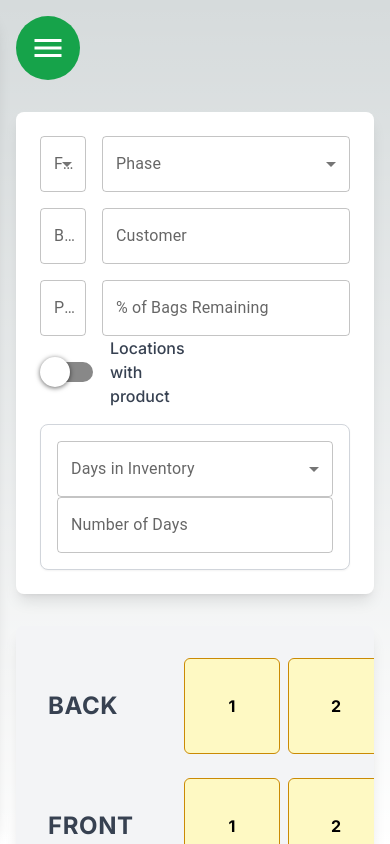
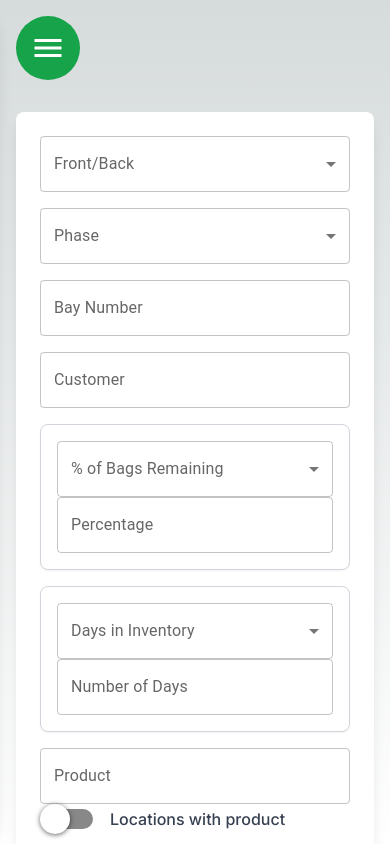
Before and after one commit to ivoorusso/bulkpaklocationmapFork, a Next.js app: page / in a window 390 px wide. Built offline with nearby package versions, Linux system fonts and the light colour scheme.

Commit message:
filters update

```diff
--- a/src/app/page.js
+++ b/src/app/page.js
@@ -63,6 +63,7 @@ export default function Home() {
 
   const filterMatch = (boxIndex, prefix) => {
     const phase = getPhase(boxIndex);
+
     const phaseMatch =
       filters.phase === '' || filters.phase === phase;
 
@@ -70,10 +71,11 @@ export default function Home() {
       filters.frontBack === '' || filters.frontBack === prefix;
 
     const bayNumberMatch =
-      filters.bayNumber === '' || parseInt(filters.bayNumber) === boxIndex;
+      filters.bayNumber === null || parseInt(filters.bayNumber) === boxIndex;
 
     return phaseMatch && frontBackMatch && bayNumberMatch;
   };
+
 
 
 
@@ -215,10 +217,17 @@ export default function Home() {
                 variant="outlined"
                 className="w-full"
                 name="bayNumber"
-      value={filters.bayNumber}
-      onChange={handleFilterChange}
+                value={filters.bayNumber !== null ? filters.bayNumber : ''}
+                onChange={(e) => {
+                  const value = e.target.value;
+                  if (value === '' || (parseInt(value, 10) >= 0 && parseInt(value, 10) <= 48)) {
+                    setFilters({ ...filters, bayNumber: value === '' ? null : parseInt(value, 10) });
+                  }
+                }}
                 type="number"
+                inputProps={{ min: 0, max: 48 }}
               />
+
 
               {/* Customer Filter */}
               <TextField
@@ -230,8 +239,77 @@ export default function Home() {
                 onChange={handleFilterChange}
               />
 
+              {/* % of Bags Remaining Filters */}
+              <div className="border border-gray-300 p-4 rounded-lg shadow-sm bg-white lg:col-span-2">
+                <FormControl variant="outlined" className="w-full">
+                  <InputLabel>% of Bags Remaining</InputLabel>
+                  <Select
+                    value={filters.bagsFilter}
+                    onChange={handleFilterChange}
+                    label="% of Bags Remaining"
+                    name="bagsFilter"
+                  >
+                    <MenuItem value="">
+                      <em>None</em>
+                    </MenuItem>
+                    <MenuItem value="greaterThan">Greater than</MenuItem>
+                    <MenuItem value="lessThan">Less than</MenuItem>
+                  </Select>
+                </FormControl>
+
+                <TextField
+                  label="Percentage"
+                  variant="outlined"
+                  className="w-full mt-2"
+                  name="bagsRemaining"
+                  value={filters.bagsRemaining}
+                  onChange={(e) => {
+                    const value = parseInt(e.target.value, 10);
+                    if (value >= 0 && value <= 100) {
+                      handleFilterChange(e);
+                    }
+                  }}
+                  type="number"
+                  inputProps={{ min: 0, max: 100 }}
+                />
+              </div>
+
+              {/* Days in Inventory Filters */}
+              <div className="border border-gray-300 p-4 rounded-lg shadow-sm bg-white lg:col-span-2">
+                <FormControl variant="outlined" className="w-full">
+                  <InputLabel>Days in Inventory</InputLabel>
+                  <Select
+                    value={filters.daysFilter}
+                    onChange={handleFilterChange}
+                    label="Days in Inventory"
+                    name="daysFilter"
+                  >
+                    <MenuItem value="">
+                      <em>None</em>
+                    </MenuItem>
+                    <MenuItem value="greaterThan">Greater than</MenuItem>
+                    <MenuItem value="lessThan">Less than</MenuItem>
+                  </Select>
+                </FormControl>
+
+                <TextField
+                  label="Number of Days"
+                  variant="outlined"
+                  className="w-full mt-2"
+                  name="daysInInventory"
+                  value={filters.daysInInventory}
+                  onChange={(e) => {
+                    const value = parseInt(e.target.value, 10);
+                    if (value >= 0) {
+                      handleFilterChange(e);
+                    }
+                  }}
+                  type="number"
+                />
+              </div>
+
               {/* Product Filter and Custom Styled Switch with Label */}
-    <div className="w-full">
+              <div className="w-full lg:col-span-2">
                 <TextField
                   label="Product"
                   variant="outlined"
@@ -256,51 +334,6 @@ export default function Home() {
                   />
                   <span className="text-gray-700 font-medium">Locations with product</span>
                 </div>
-    </div>
-
-    {/* % of Bags Remaining Filter */}
-    <TextField
-      label="% of Bags Remaining"
-      variant="outlined"
-      className="w-full"
-      name="bagsRemaining"
-      value={filters.bagsRemaining}
-      onChange={handleFilterChange}
-      type="number"
-    />
-
-    {/* Days in Inventory Filters */}
-    <div className="border border-gray-300 p-4 rounded-lg shadow-sm bg-white col-span-2">
-      <FormControl variant="outlined" className="w-full">
-        <InputLabel>Days in Inventory</InputLabel>
-        <Select
-          value={filters.daysFilter}
-          onChange={handleFilterChange}
-          label="Days in Inventory"
-          name="daysFilter"
-        >
-          <MenuItem value="">
-            <em>None</em>
-          </MenuItem>
-          <MenuItem value="greaterThan">Greater than</MenuItem>
-          <MenuItem value="lessThan">Less than</MenuItem>
-        </Select>
-      </FormControl>
-
-      <TextField
-        label="Number of Days"
-        variant="outlined"
-        className="w-full mt-2"
-        name="daysInInventory"
-        value={filters.daysInInventory}
-        onChange={(e) => {
-          const value = e.target.value;
-          if (value >= 0) {
-            handleFilterChange(e);
-          }
-        }}
-        type="number"
-      />
               </div>
             </div>
           </div>
```
Lines whose indentation alone changed are shown as unchanged.
